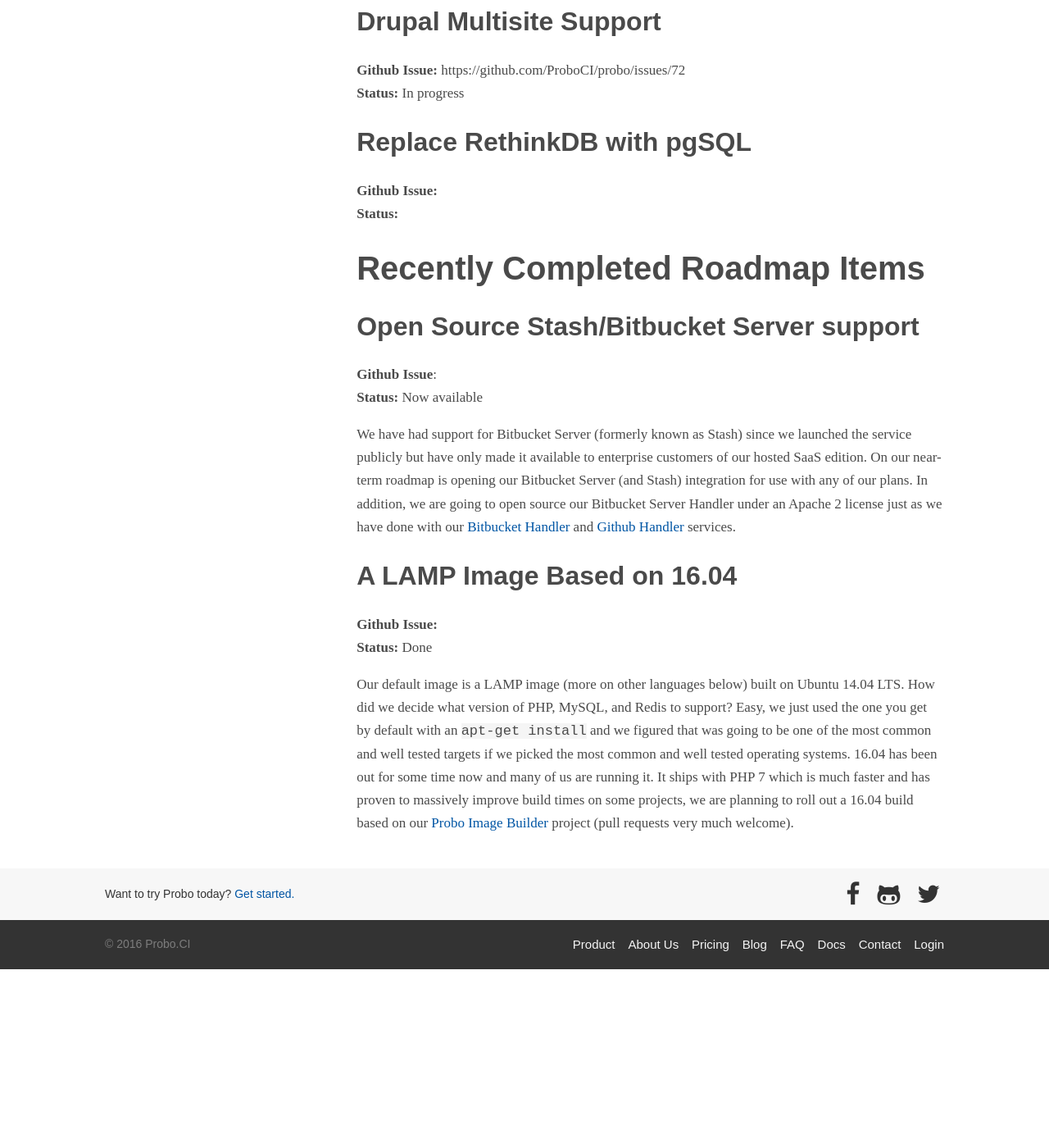
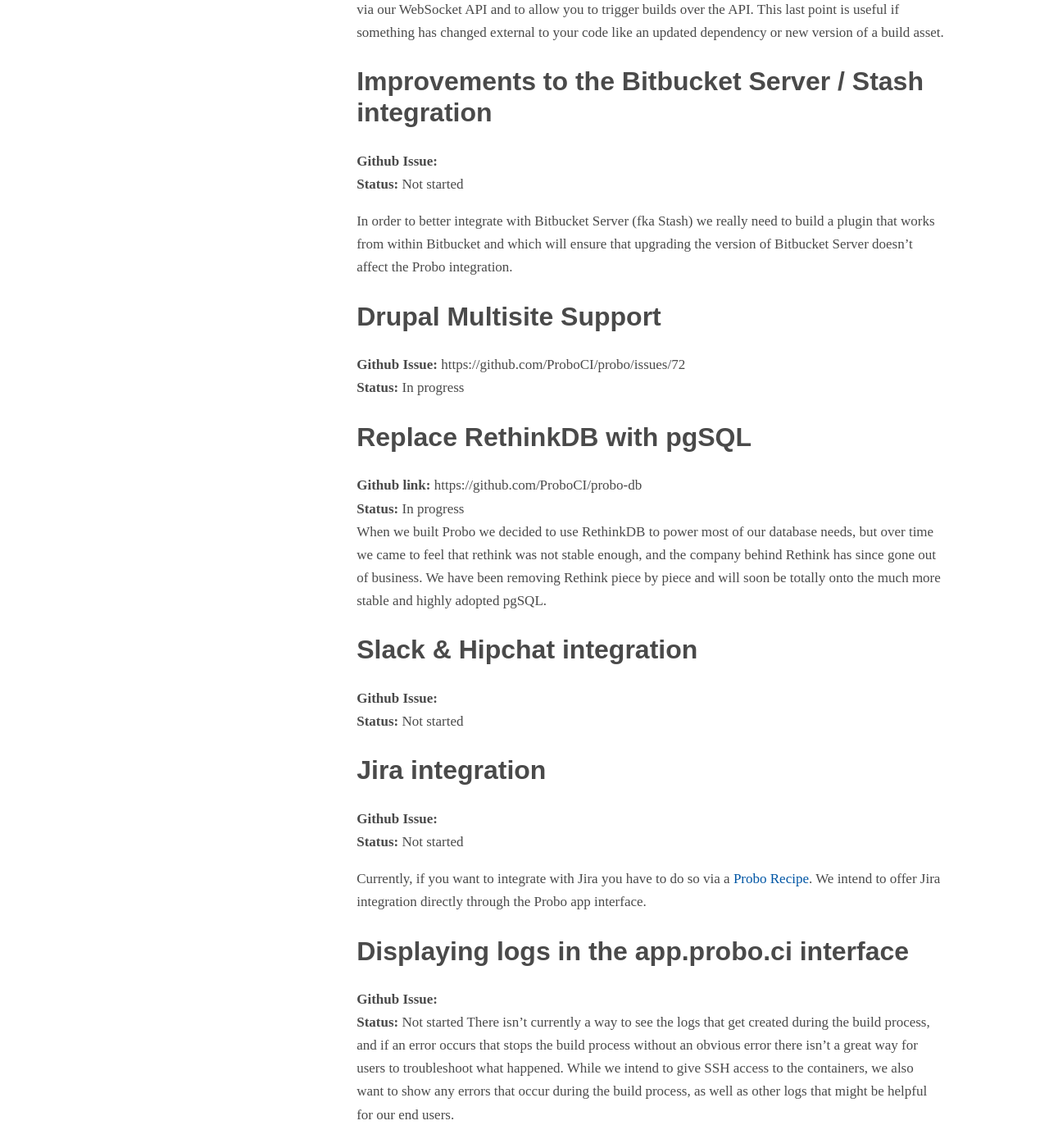
Before and after one commit to ProboCI/probo-docs, a Jekyll site: the page built from docs/roadmap.md, in a window 1280 px wide and 1400 px high, scrolled down 4534 px. Shown: the whole window at 82% size. Built offline with Jekyll 4.4.1, drawn with Linux system fonts in a browser that asks for light colours; nearby versions of some CDN libraries; some web fonts are replaced; before the commit the page ends 5716 px from its top, so only the background shows below that; some of the changed text lies outside the part shown.

Commit message:
Update roadmap.md

```diff
--- a/docs/roadmap.md
+++ b/docs/roadmap.md
@@ -12,7 +12,7 @@
 
 ## Branch Builds and Status Badges
 **Github Issue:** https://github.com/ProboCI/probo/issues/44
-**Status:** In Progress
+**Status:** In progress
 
 Currently, probo creates a build for every pull request you open and for every new push you make to an existing pull request. Many of our users have said that there are other non-pull request branches that they always want to have a probo environment for. That they would like to verify that a fresh probo build will always work for `master` or for `develop`. We plan to allow you to specify a list of branches that we should always build for every push with or without a pull request. Once we have this we can also provide build badges that you can use in your project README so that everyone can always the status of that branch.
 
@@ -20,21 +20,23 @@
 
 ## Live web updates via WebSockets
 **Github Issue:**
-**Status:** In Progress
+**Status:** In progress
 
 When you have a build running you don't want to pound the refresh button and with many CI services you don't have to. We built our infrastructure to support this feature but it has perpetually slipped into "sprint next". This feature is nearing the top of our priority list and we have started to create our WebSocket implementation in a way that will allow us to open source it and also provide this as a part of the forthcoming public API (more on that below). Our WebSocket feature aims to update build statuses, update step statuses, and stream log messages for builds in progress to the browser in realtime.
 
+## First class support for non-LAMP Stacks
+**Github Issue:**
+**Status:** In progress
+
+Currently Probo provides a LAMP environment as the basis for every build. Some industrious users have coerced Probo into supporting other stacks through means that are not for the faint of heart. It has always been our intention to support other languages and we abhor hacks and have always intended to provide both alternative language images that ship with other languages pre-installed (you can always install them yourself) and to make the services that we start on boot completely configurable.
+
+Now that [we have a more robust service for building and launching images](https://github.com/ProboCI/probo-image-builder), this should be relatively straight forward.
+
 ## Multiple Containers Per-Project
 **Github Issue:**
-**Status:** Not started
+**Status:** In progress
 
 Currently Probo runs each environment in a "fat container". What does that mean? It means we have a [docker base image](https://hub.docker.com/r/proboci/ubuntu-14.04-lamp/) that contains all of our services and our [simple process manager ](https://github.com/proboci/proboscis) starts the LAMP stack and multiplexes the stdout and stderr output so that all are available outside of docker. This approach has had a number of benefits for us in that we can very easily encapsulate control, and monitor an entire build's environment with the fewest moving parts as possible. It also means, though, that it's harder for us to provide a mix-and-match set of services that you can opt in and out of. We plan to support sets of containers in addition to the single monolith as an upcoming feature to enable an easier mix-and-match of services at different versions. This could also play a part in our matrix build feature further described below.
-
-## First class support for non-LAMP Stacks
-**Github Issue:**
-**Status:** Not Started
-
-Currently Probo provides a LAMP environment as the basis for every build. Some industrious users have coerced Probo into supporting other stacks through means that are not for the faint of heart. It has always been our intention to support other languages and we abhor hacks and have always intended to provide both alternative language images that ship with other languages pre-installed (you can always install them yourself) and to make the services that we start on boot completely configurable.
 
 ## Matrix builds
 **Github Issue:**
@@ -50,12 +52,12 @@
 
 ## SSH Access to Your Build Environments
 **Github Issue:**
-**Status:**  In Progress
+**Status:**  In progress
 
 Nothing is more frustrating than when a CI build on some remote service has failed without any helpful message in the logs and without any way to go and figure out what went wrong. Probo already has a leg up on many services because you can click around your website to see what caused the failed test, but that only works if your build was able to bootstrap the project. If you have a complex build setup getting your initial successful build run can sometimes be a little tricky. Currently we have a probo employee look at your build and answer your questions but we want to empower you so we have always planned to give you SSH access to your build environments. We have even written a simple proof of concept implementation that terminates your SSH connection, fires up your container, and pipes your SSH terminal session into a bash process inside the container. We plan to turn this into a fully supported and open sourced component that will allow you to SSH into any container to do some live exploration and debugging. This will support your proper OpenSSH client and we hope to follow on with a web console as well. It is worth noting that an alternative implementation is already available to enterprise customers.
 
 ## Gitlab support
-**Github Issue:** https://github.com/ProboCI/probo-gitlab
+**Github Link:** https://github.com/ProboCI/probo-gitlab
 **Status:** In progress on the Probo Gitlab Handler repository
 
 We plan to provide support for both the SaaS and the self-hosted versions of [Gitlab](https://about.gitlab.com/). This will be an open source component just like our other handlers.
@@ -68,25 +70,45 @@
 
 ## Automatic Synchronization with Acquia and Pantheon
 **Github Issue:**
-**Status:**
+**Status:**  Not started
 
 Currently if you want to use a sanitized database from a Drupal site hosted on Aqcuia or Pantheon you either need to download it from the respective dashboard and upload it to Probo manually, create a cron job to do it, or import the database in each build ([as documented](http://probo.ci/docs/tutorials/pantheon/)) which slows down your build. Many of our users are hosting with Acquia and Pantheon and so we plan to roll out first-class integrations as and addition to our [Drupal plugin](http://probo.ci/docs/plugins/drupal-plugin/) to simplify this process.
 
 ## Public API
 **Github Issue:**
-**Status:**
+**Status:** In progress
 
 We built Probo API first but as developers we know that an API is a contract with your most invested users. We want to expose and document a REST and WebSocket API that will allow you to fetch information about your organizations, projects, and builds. We plan to allow you to subscribe to changes via our WebSocket API and to allow you to trigger builds over the API. This last point is useful if something has changed external to your code like an updated dependency or new version of a build asset.
+
+## Improvements to the Bitbucket Server / Stash integration
+**Github Issue:**
+**Status:** Not started
+
+In order to better integrate with Bitbucket Server (fka Stash) we really need to build a plugin that works from within Bitbucket and which will ensure that upgrading the version of Bitbucket Server doesn't affect the Probo integration.
 
 ## Drupal Multisite Support
 **Github Issue:** https://github.com/ProboCI/probo/issues/72
 **Status:** In progress
 
+## Replace RethinkDB with pgSQL
+**Github link:** https://github.com/ProboCI/probo-db
+**Status:**  In progress
+When we built Probo we decided to use RethinkDB to power most of our database needs, but over time we came to feel that rethink was not stable enough, and the company behind Rethink has since gone out of business. We have been removing Rethink piece by piece and will soon be totally onto the much more stable and highly adopted pgSQL.
 
-## Replace RethinkDB with pgSQL
+## Slack & Hipchat integration
 **Github Issue:**
-**Status:**
+**Status:**  Not started
 
+## Jira integration
+**Github Issue:**
+**Status:**  Not started
+
+Currently, if you want to integrate with Jira you have to do so via a [Probo Recipe](https://docs.probo.ci/recipes/). We intend to offer Jira integration directly through the Probo app interface.
+
+## Displaying logs in the app.probo.ci interface
+**Github Issue:**
+**Status:**  Not started
+There isn't currently a way to see the logs that get created during the build process, and if an error occurs that stops the build process without an obvious error there isn't a great way for users to troubleshoot what happened. While we intend to give SSH access to the containers, we also want to show any errors that occur during the build process, as well as other logs that might be helpful for our end users.
 
 # Recently Completed Roadmap Items
 
```
